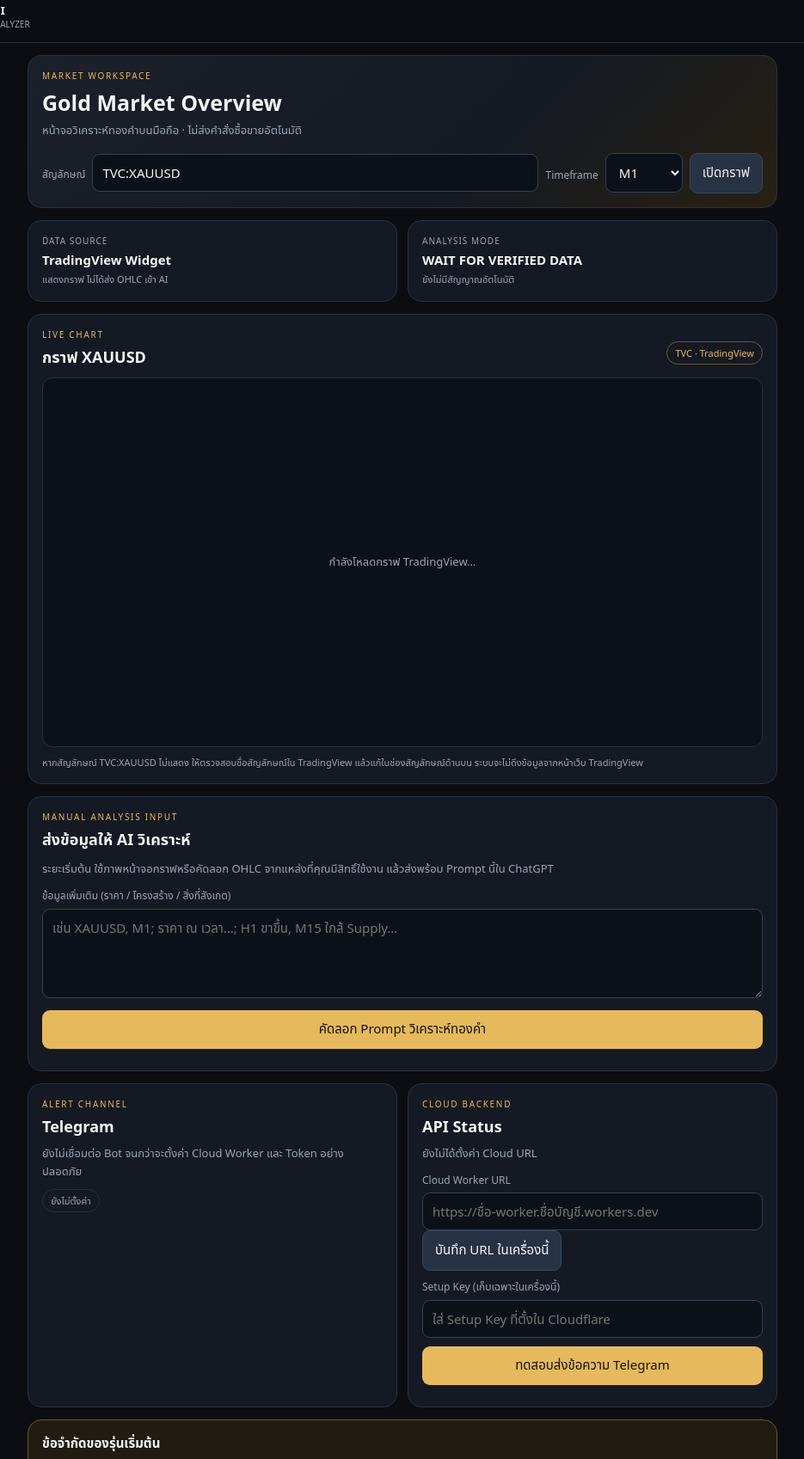
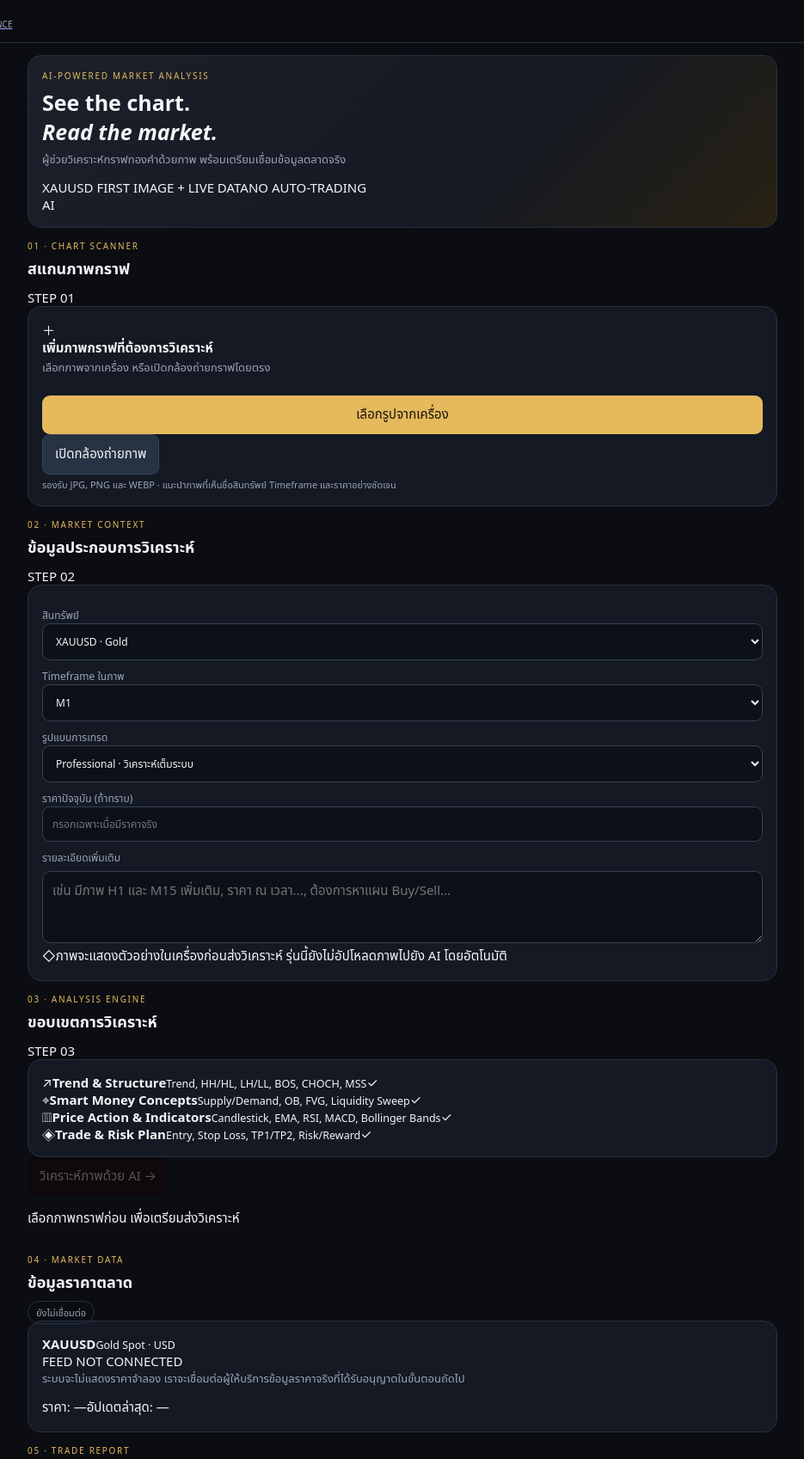
Before and after one commit to chkrr2527-lab/AI-javis, a plain HTML site: page index.html in a window 1280 px wide. Shown: the part 11-1708 px from the top of the page at 86% size, without its empty margins (172-1107 px from the left). Drawn offline with Linux system fonts and the light colour scheme.

Commit message:
Build Trading Vision AI Pro chart scanner interface

```diff
--- a/index.html
+++ b/index.html
@@ -4,78 +4,102 @@
   <meta charset="utf-8">
   <meta name="viewport" content="width=device-width, initial-scale=1, viewport-fit=cover">
   <meta name="theme-color" content="#0b0d12">
-  <title>Personal Gold AI</title>
+  <meta name="description" content="AI chart scanner for XAUUSD. Upload or capture a chart and prepare a professional trading analysis.">
+  <title>Trading Vision AI Pro</title>
   <link rel="manifest" href="./manifest.webmanifest">
   <link rel="stylesheet" href="./style.css">
 </head>
 <body>
 <header class="topbar">
-  <div class="brand"><span class="gold-dot"></span><div><b>PERSONAL GOLD AI</b><small>XAUUSD · SMART MONEY ANALYZER</small></div></div>
+  <a class="brand" href="./" aria-label="Trading Vision home"><span class="brand-mark">TV</span><span><b>TRADING VISION</b><small>AI PRO · CHART INTELLIGENCE</small></span></a>
   <span id="connection" class="pill muted">กำลังตรวจระบบ</span>
 </header>
-
 <main>
   <section class="hero panel">
-    <div>
-      <p class="eyebrow">MARKET WORKSPACE</p>
-      <h1>Gold Market Overview</h1>
-      <p class="sub">หน้าจอวิเคราะห์ทองคำบนมือถือ · ไม่ส่งคำสั่งซื้อขายอัตโนมัติ</p>
+    <div class="hero-copy">
+      <p class="eyebrow">AI-POWERED MARKET ANALYSIS</p>
+      <h1>See the chart.<br><em>Read the market.</em></h1>
+      <p class="sub">ผู้ช่วยวิเคราะห์กราฟทองคำด้วยภาพ พร้อมเตรียมเชื่อมข้อมูลตลาดจริง</p>
+      <div class="hero-tags"><span> XAUUSD FIRST</span><span> IMAGE + LIVE DATA</span><span>NO AUTO-TRADING</span></div>
     </div>
-    <div class="symbol-row">
-      <label for="symbol">สัญลักษณ์</label>
-      <input id="symbol" value="TVC:XAUUSD" maxlength="32">
-      <label for="tf">Timeframe</label>
-      <select id="tf"><option value="1">M1</option><option value="5">M5</option><option value="15">M15</option><option value="60">H1</option></select>
-      <button id="loadChart" class="btn secondary">เปิดกราฟ</button>
+    <div class="hero-orb" aria-hidden="true"><span>AI</span><i></i></div>
+  </section>
+
+  <section class="section-block">
+    <div class="section-title"><div><p class="eyebrow">01 · CHART SCANNER</p><h2>สแกนภาพกราฟ</h2></div><span class="step">STEP 01</span></div>
+    <div class="panel scanner">
+      <div class="upload-zone" id="dropZone">
+        <div class="upload-icon">＋</div>
+        <b>เพิ่มภาพกราฟที่ต้องการวิเคราะห์</b>
+        <p class="sub">เลือกภาพจากเครื่อง หรือเปิดกล้องถ่ายกราฟโดยตรง</p>
+        <div class="upload-actions">
+          <button type="button" class="btn primary" id="pickImage">เลือกรูปจากเครื่อง</button>
+          <button type="button" class="btn secondary" id="takePhoto">เปิดกล้องถ่ายภาพ</button>
+        </div>
+        <input id="galleryInput" type="file" accept="image/*" hidden>
+        <input id="cameraInput" type="file" accept="image/*" capture="environment" hidden>
+        <small class="hint">รองรับ JPG, PNG และ WEBP · แนะนำภาพที่เห็นชื่อสินทรัพย์ Timeframe และราคาอย่างชัดเจน</small>
+      </div>
+      <div id="previewWrap" class="preview-wrap" hidden>
+        <div class="preview-head"><b>ภาพที่เลือก</b><button type="button" id="removeImage" class="text-btn">ลบภาพ ×</button></div>
+        <img id="imagePreview" alt="ตัวอย่างภาพกราฟที่เลือก">
+        <div id="imageMeta" class="hint"></div>
+      </div>
     </div>
   </section>
 
-  <section class="grid2">
-    <article class="panel stat"><small>DATA SOURCE</small><b id="dataSource">TradingView Widget</b><span class="muted">แสดงกราฟ ไม่ได้ส่ง OHLC เข้า AI</span></article>
-    <article class="panel stat"><small>ANALYSIS MODE</small><b>WAIT FOR VERIFIED DATA</b><span class="muted">ยังไม่มีสัญญาณอัตโนมัติ</span></article>
+  <section class="section-block">
+    <div class="section-title"><div><p class="eyebrow">02 · MARKET CONTEXT</p><h2>ข้อมูลประกอบการวิเคราะห์</h2></div><span class="step">STEP 02</span></div>
+    <div class="panel">
+      <div class="form-grid">
+        <label>สินทรัพย์
+          <select id="symbol"><option value="XAUUSD">XAUUSD · Gold</option></select>
+        </label>
+        <label>Timeframe ในภาพ
+          <select id="timeframe"><option>M1</option><option>M5</option><option>M15</option><option>M30</option><option>H1</option><option>H4</option><option>D1</option><option>ไม่ทราบ</option></select>
+        </label>
+        <label>รูปแบบการเทรด
+          <select id="tradeStyle"><option value="professional">Professional · วิเคราะห์เต็มระบบ</option><option value="scalping">Scalping · เข้าออกเร็ว</option><option value="swing">Swing · ถือรอบใหญ่</option></select>
+        </label>
+        <label>ราคาปัจจุบัน (ถ้าทราบ)
+          <input id="currentPrice" inputmode="decimal" placeholder="กรอกเฉพาะเมื่อมีราคาจริง">
+        </label>
+      </div>
+      <label class="full-label" for="notes">รายละเอียดเพิ่มเติม</label>
+      <textarea id="notes" rows="3" placeholder="เช่น มีภาพ H1 และ M15 เพิ่มเติม, ราคา ณ เวลา..., ต้องการหาแผน Buy/Sell..."></textarea>
+      <div class="privacy-note"><span>◇</span><span>ภาพจะแสดงตัวอย่างในเครื่องก่อนส่งวิเคราะห์ รุ่นนี้ยังไม่อัปโหลดภาพไปยัง AI โดยอัตโนมัติ</span></div>
+    </div>
   </section>
 
-  <section class="panel">
-    <div class="section-head"><div><p class="eyebrow">LIVE CHART</p><h2>กราฟ XAUUSD</h2></div><span class="pill gold">TVC · TradingView</span></div>
-    <div id="tv-chart" class="chart"><div class="chart-placeholder">กำลังโหลดกราฟ TradingView…</div></div>
-    <p class="hint">หากสัญลักษณ์ TVC:XAUUSD ไม่แสดง ให้ตรวจสอบชื่อสัญลักษณ์ใน TradingView แล้วแก้ในช่องสัญลักษณ์ด้านบน ระบบจะไม่ดึงข้อมูลจากหน้าเว็บ TradingView</p>
+  <section class="section-block">
+    <div class="section-title"><div><p class="eyebrow">03 · ANALYSIS ENGINE</p><h2>ขอบเขตการวิเคราะห์</h2></div><span class="step">STEP 03</span></div>
+    <div class="panel analysis-list">
+      <div><span class="analysis-icon">↗</span><span><b>Trend & Structure</b><small>Trend, HH/HL, LH/LL, BOS, CHOCH, MSS</small></span><span class="check">✓</span></div>
+      <div><span class="analysis-icon">⌖</span><span><b>Smart Money Concepts</b><small>Supply/Demand, OB, FVG, Liquidity Sweep</small></span><span class="check">✓</span></div>
+      <div><span class="analysis-icon">▥</span><span><b>Price Action & Indicators</b><small>Candlestick, EMA, RSI, MACD, Bollinger Bands</small></span><span class="check">✓</span></div>
+      <div><span class="analysis-icon">◈</span><span><b>Trade & Risk Plan</b><small>Entry, Stop Loss, TP1/TP2, Risk/Reward</small></span><span class="check">✓</span></div>
+    </div>
+    <button id="analyzeBtn" class="btn analyze-btn" disabled>วิเคราะห์ภาพด้วย AI <span>→</span></button>
+    <p id="scanStatus" class="status-text" role="status">เลือกภาพกราฟก่อน เพื่อเตรียมส่งวิเคราะห์</p>
   </section>
 
-  <section class="panel">
-    <p class="eyebrow">MANUAL ANALYSIS INPUT</p>
-    <h2>ส่งข้อมูลให้ AI วิเคราะห์</h2>
-    <p class="sub">ระยะเริ่มต้น ใช้ภาพหน้าจอกราฟหรือคัดลอก OHLC จากแหล่งที่คุณมีสิทธิ์ใช้งาน แล้วส่งพร้อม Prompt นี้ใน ChatGPT</p>
-    <label for="notes">ข้อมูลเพิ่มเติม (ราคา / โครงสร้าง / สิ่งที่สังเกต)</label>
-    <textarea id="notes" rows="4" placeholder="เช่น XAUUSD, M1; ราคา ณ เวลา…; H1 ขาขึ้น, M15 ใกล้ Supply…"></textarea>
-    <button id="copyPrompt" class="btn primary">คัดลอก Prompt วิเคราะห์ทองคำ</button>
-    <p id="copyStatus" class="hint" aria-live="polite"></p>
+  <section class="section-block">
+    <div class="section-title"><div><p class="eyebrow">04 · MARKET DATA</p><h2>ข้อมูลราคาตลาด</h2></div><span class="pill muted">ยังไม่เชื่อมต่อ</span></div>
+    <div class="panel data-panel">
+      <div class="data-symbol"><span class="gold-dot"></span><div><b>XAUUSD</b><small>Gold Spot · USD</small></div><span class="data-state">FEED NOT CONNECTED</span></div>
+      <p class="sub">ระบบจะไม่แสดงราคาจำลอง เราจะเชื่อมต่อผู้ให้บริการข้อมูลราคาจริงที่ได้รับอนุญาตในขั้นตอนถัดไป</p>
+      <div class="data-foot"><span>ราคา: —</span><span>อัปเดตล่าสุด: —</span></div>
+    </div>
   </section>
 
-  <section class="grid2">
-    <article class="panel">
-      <p class="eyebrow">ALERT CHANNEL</p><h2>Telegram</h2>
-      <p class="sub">ยังไม่เชื่อมต่อ Bot จนกว่าจะตั้งค่า Cloud Worker และ Token อย่างปลอดภัย</p>
-      <span class="pill muted">ยังไม่ตั้งค่า</span>
-    </article>
-    <article class="panel">
-      <p class="eyebrow">CLOUD BACKEND</p><h2>API Status</h2>
-      <p id="apiStatus" class="sub">ยังไม่ได้ตั้งค่า Cloud URL</p>
-      <label for="apiUrl">Cloud Worker URL</label>
-      <input id="apiUrl" type="url" placeholder="https://ชื่อ-worker.ชื่อบัญชี.workers.dev">
-      <button id="saveApi" class="btn secondary">บันทึก URL ในเครื่องนี้</button>
-      <label for="setupKey">Setup Key (เก็บเฉพาะในเครื่องนี้)</label>
-      <input id="setupKey" type="password" autocomplete="off" placeholder="ใส่ Setup Key ที่ตั้งใน Cloudflare">
-      <button id="testTelegram" class="btn primary">ทดสอบส่งข้อความ Telegram</button>
-      <p id="telegramStatus" class="hint" aria-live="polite"></p>
-    </article>
+  <section class="section-block">
+    <div class="section-title"><div><p class="eyebrow">05 · TRADE REPORT</p><h2>ผลการวิเคราะห์</h2></div><span class="pill gold">AWAITING AI</span></div>
+    <div class="panel report-empty"><div class="report-symbol">◎</div><b>พร้อมรับผลวิเคราะห์</b><p class="sub">เมื่อเชื่อม Vision AI และข้อมูลตลาดจริงแล้ว รายงานจะปรากฏในส่วนนี้</p><div class="report-grid"><span>BIAS<strong>—</strong></span><span>ENTRY<strong>—</strong></span><span>STOP LOSS<strong>—</strong></span><span>TAKE PROFIT<strong>—</strong></span><span>RISK / REWARD<strong>—</strong></span><span>SETUP<strong>WAIT</strong></span></div></div>
   </section>
 
-  <section class="panel warning">
-    <b>ข้อจำกัดของรุ่นเริ่มต้น</b>
-    <p>หน้านี้เป็นโครงงานเริ่มต้น ไม่ได้อ้างว่ามีราคา Tick แบบ Real-time หรือ AI วิเคราะห์อัตโนมัติแล้ว การวิเคราะห์ต้องใช้ข้อมูลจริงที่มีเวลาและแหล่งที่มาชัดเจน ห้ามใช้ตัวเลขตัวอย่างเป็นสัญญาณเทรด</p>
-  </section>
+  <section class="disclaimer">TRADING VISION AI PRO · DEVELOPMENT BUILD 0.2.0<br>เครื่องมือช่วยวิเคราะห์ ไม่ใช่คำแนะนำการลงทุน และไม่ส่งคำสั่งซื้อขายอัตโนมัติ</section>
 </main>
-<footer>PERSONAL GOLD AI · BUILD 0.1.0 · MOBILE FIRST</footer>
+<nav class="bottom-nav"><a class="active" href="#top">⌂<small>Home</small></a><a href="#dropZone">▧<small>Scan</small></a><a href="#analysis-list">⌁<small>Analysis</small></a><a href="#report">◷<small>History</small></a></nav>
 <script src="./app.js"></script>
 </body>
 </html>
```
